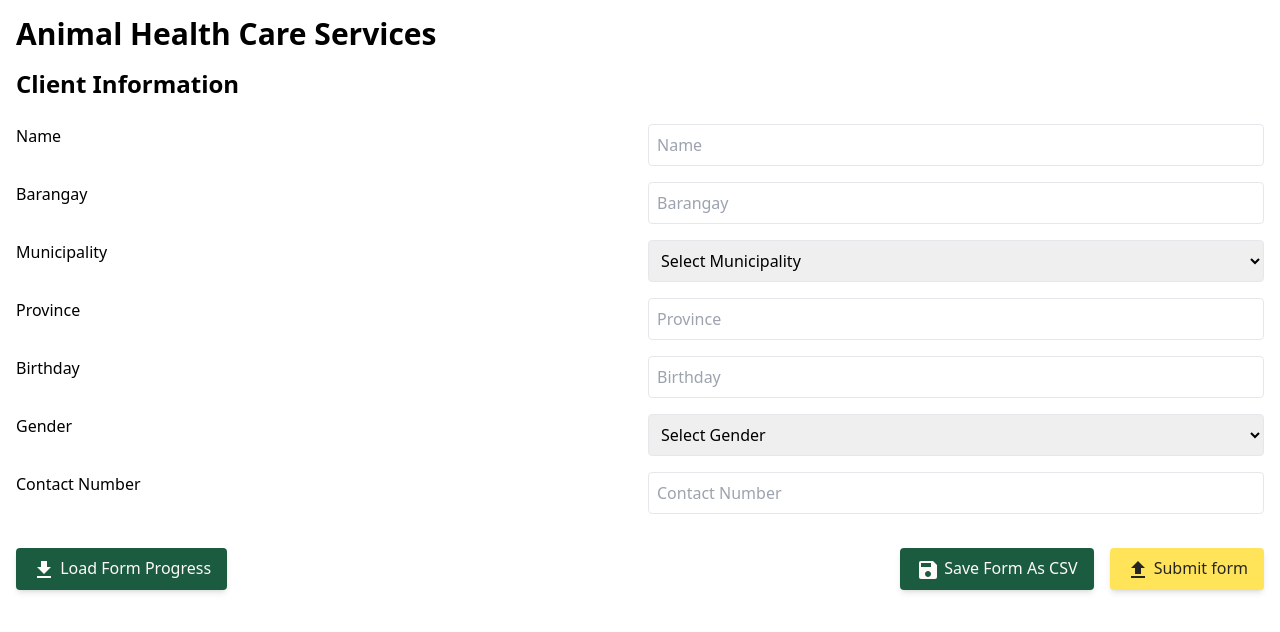
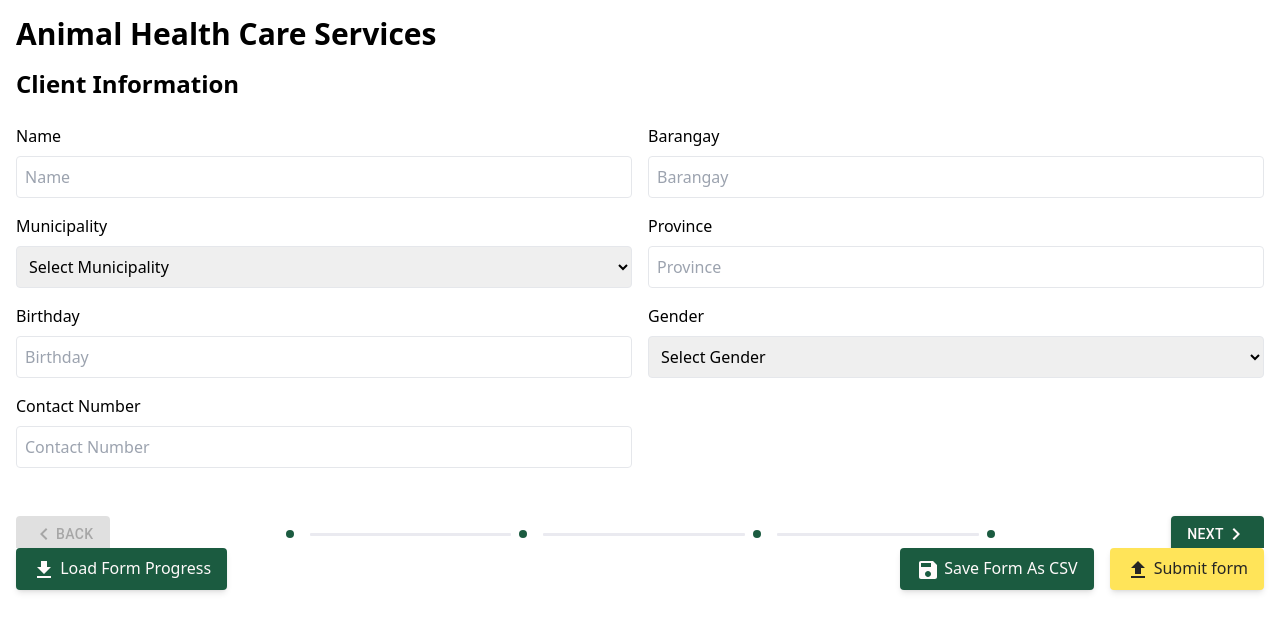
Before and after one commit to TonYacapin/PAAW, a React (Create React App) app in the folder dashboard/: page /ahcs in a window 1280 px wide. Shown: the top 632 px of the page. Built offline with nearby package versions, Linux system fonts and the light colour scheme.

Commit message:
WIP design

```diff
--- a/dashboard/src/pages/Client Request Forms/AnimalHealthCareServices.js
+++ b/dashboard/src/pages/Client Request Forms/AnimalHealthCareServices.js
@@ -165,33 +165,42 @@ function AnimalHealthCareServices() {
           <>
             <h3 className="text-2xl font-bold mb-6">Client Information</h3>
             <div className="grid grid-cols-1 md:grid-cols-2 gap-4">
+              <div className="flex flex-col">
                 <label className="block mb-2 font-medium">Name</label>
                 <input
                   type="text"
                   name="name"
                   placeholder="Name"
                   value={clientInfo.name}
-                onChange={(e) => handleInputChange(e, "clientInfo", setClientInfo)}
+                  onChange={(e) =>
+                    handleInputChange(e, "clientInfo", setClientInfo)
+                  }
                   className="border w-full p-2 rounded"
                 />
+              </div>
 
+              <div className="flex flex-col">
                 <label className="block mb-2 font-medium">Barangay</label>
                 <input
                   type="text"
                   name="barangay"
                   placeholder="Barangay"
                   value={clientInfo.barangay}
-                onChange={(e) => handleInputChange(e, "clientInfo", setClientInfo)}
+                  onChange={(e) =>
+                    handleInputChange(e, "clientInfo", setClientInfo)
+                  }
                   className="border w-full p-2 rounded"
                 />
+              </div>
 
-
-
+              <div className="flex flex-col">
                 <label className="block mb-2 font-medium">Municipality</label>
                 <select
                   name="municipality"
                   value={clientInfo.municipality}
-                onChange={(e) => handleInputChange(e, "clientInfo", setClientInfo)}
+                  onChange={(e) =>
+                    handleInputChange(e, "clientInfo", setClientInfo)
+                  }
                   className="border w-full p-2 rounded"
                 >
                   <option value="">Select Municipality</option>
@@ -211,48 +220,65 @@ function AnimalHealthCareServices() {
                   <option value="Kasibu">Kasibu</option>
                   <option value="Santa Fe">Santa Fe</option>
                 </select>
+              </div>
 
+              <div className="flex flex-col">
                 <label className="block mb-2 font-medium">Province</label>
                 <input
                   type="text"
                   name="province"
                   placeholder="Province"
                   value={clientInfo.province}
-                onChange={(e) => handleInputChange(e, "clientInfo", setClientInfo)}
+                  onChange={(e) =>
+                    handleInputChange(e, "clientInfo", setClientInfo)
+                  }
                   className="border w-full p-2 rounded"
                 />
+              </div>
 
+              <div className="flex flex-col">
                 <label className="block mb-2 font-medium">Birthday</label>
                 <input
                   type="text"
                   name="birthday"
                   placeholder="Birthday"
                   value={clientInfo.birthday}
-                onChange={(e) => handleInputChange(e, "clientInfo", setClientInfo)}
+                  onChange={(e) =>
+                    handleInputChange(e, "clientInfo", setClientInfo)
+                  }
                   className="border w-full p-2 rounded"
                 />
+              </div>
 
+              <div className="flex flex-col">
                 <label className="block mb-2 font-medium">Gender</label>
                 <select
                   name="type"
                   value={clientInfo.type}
-                onChange={(e) => handleInputChange(e, "clientInfo", setClientInfo)}
+                  onChange={(e) =>
+                    handleInputChange(e, "clientInfo", setClientInfo)
+                  }
                   className="border w-full p-2 rounded"
                 >
                   <option value="">Select Gender</option>
                   <option value="Male">Male</option>
                   <option value="Female">Female</option>
                 </select>
+              </div>
 
+              <div className="flex flex-col">
                 <label className="block mb-2 font-medium">Contact Number</label>
                 <input
                   type="text"
                   name="contact"
                   placeholder="Contact Number"
                   value={clientInfo.contact}
-                onChange={(e) => handleInputChange(e, "clientInfo", setClientInfo)}
+                  onChange={(e) =>
+                    handleInputChange(e, "clientInfo", setClientInfo)
+                  }
                   className="border w-full p-2 rounded"
                 />
+              </div>
             </div>
           </>
         );
@@ -261,6 +287,7 @@ function AnimalHealthCareServices() {
           <>
             <h3 className="text-2xl font-bold mb-6">Rabies Vaccination</h3>
             <div className="grid grid-cols-1 md:grid-cols-2 gap-4">
+              <div className="flex flex-col">
                 <label className="block mb-2 font-medium">Name of Pet</label>
                 <input
                   type="text"
@@ -268,11 +295,16 @@ function AnimalHealthCareServices() {
                   placeholder="Name of Pet"
                   value={rabiesVaccination.petName}
                   onChange={(e) =>
-                  handleInputChange(e, "rabiesVaccination", setRabiesVaccination)
+                    handleInputChange(
+                      e,
+                      "rabiesVaccination",
+                      setRabiesVaccination
+                    )
                   }
                   className="border w-full p-2 rounded"
                 />
-
+              </div>
+              <div className="flex flex-col">
                 <label className="block mb-2 font-medium">Species</label>
                 <input
                   type="text"
@@ -280,17 +312,27 @@ function AnimalHealthCareServices() {
                   placeholder="Species"
                   value={rabiesVaccination.species}
                   onChange={(e) =>
-                  handleInputChange(e, "rabiesVaccination", setRabiesVaccination)
+                    handleInputChange(
+                      e,
+                      "rabiesVaccination",
+                      setRabiesVaccination
+                    )
                   }
                   className="border w-full p-2 rounded"
                 />
+              </div>
 
+              <div className="flex flex-col">
                 <label className="block mb-2 font-medium">Gender</label>
                 <select
                   name="type"
                   value={rabiesVaccination.type}
                   onChange={(e) =>
-                  handleInputChange(e, "rabiesVaccination", setRabiesVaccination)
+                    handleInputChange(
+                      e,
+                      "rabiesVaccination",
+                      setRabiesVaccination
+                    )
                   }
                   className="border w-full p-2 rounded"
                 >
@@ -298,7 +340,9 @@ function AnimalHealthCareServices() {
                   <option value="Male">Male</option>
                   <option value="Female">Female</option>
                 </select>
+              </div>
 
+              <div className="flex flex-col">
                 <label className="block mb-2 font-medium">Age</label>
                 <input
                   type="text"
@@ -306,11 +350,17 @@ function AnimalHealthCareServices() {
                   placeholder="Age"
                   value={rabiesVaccination.age}
                   onChange={(e) =>
-                  handleInputChange(e, "rabiesVaccination", setRabiesVaccination)
+                    handleInputChange(
+                      e,
+                      "rabiesVaccination",
+                      setRabiesVaccination
+                    )
                   }
                   className="border w-full p-2 rounded"
                 />
+              </div>
 
+              <div className="flex flex-col">
                 <label className="block mb-2 font-medium">Color</label>
                 <input
                   type="text"
@@ -318,11 +368,17 @@ function AnimalHealthCareServices() {
                   placeholder="Color"
                   value={rabiesVaccination.color}
                   onChange={(e) =>
-                  handleInputChange(e, "rabiesVaccination", setRabiesVaccination)
+                    handleInputChange(
+                      e,
+                      "rabiesVaccination",
+                      setRabiesVaccination
+                    )
                   }
                   className="border w-full p-2 rounded"
                 />
+              </div>
 
+              <div className="flex flex-col">
                 <label className="block mb-2 font-medium">Remarks</label>
                 <input
                   type="text"
@@ -330,10 +386,15 @@ function AnimalHealthCareServices() {
                   placeholder="Remarks"
                   value={rabiesVaccination.remarks}
                   onChange={(e) =>
-                  handleInputChange(e, "rabiesVaccination", setRabiesVaccination)
+                    handleInputChange(
+                      e,
+                      "rabiesVaccination",
+                      setRabiesVaccination
+                    )
                   }
                   className="border w-full p-2 rounded"
                 />
+              </div>
             </div>
           </>
         );
@@ -343,6 +404,7 @@ function AnimalHealthCareServices() {
             <h3 className="text-2xl font-bold mb-6">Vaccination</h3>
             <h3 className="text-md font-semibold mb-6">Walk-in/Home Service</h3>
             <div className="grid grid-cols-1 md:grid-cols-2 gap-4">
+            <div className="flex flex-col">
               <label className="block mb-2 font-medium">Vaccination Type</label>
               <select
                 name="type"
@@ -358,7 +420,8 @@ function AnimalHealthCareServices() {
                 <option value="newCastleDisease">New Castle Disease</option>
                 <option value="blackleg">Blackleg</option>
               </select>
-
+            </div>
+              <div className="flex flex-col">
               <label className="block mb-2 font-medium">Species</label>
               <input
                 type="text"
@@ -370,7 +433,9 @@ function AnimalHealthCareServices() {
                 }
                 className="border w-full p-2 rounded"
               />
+              </div>
 
+              <div className="flex flex-col">
               <label className="block mb-2 font-medium">No. of Heads</label>
               <input
                 type="text"
@@ -382,7 +447,9 @@ function AnimalHealthCareServices() {
                 }
                 className="border w-full p-2 rounded"
               />
+              </div>
 
+              <div className="flex flex-col">
               <label className="block mb-2 font-medium">Gender</label>
               <select
                 name="gender"
@@ -396,7 +463,9 @@ function AnimalHealthCareServices() {
                 <option value="Male">Male</option>
                 <option value="Female">Female</option>
               </select>
+              </div>
 
+              <div className="flex flex-col">
               <label className="block mb-2 font-medium">Age</label>
               <input
                 type="text"
@@ -408,7 +477,9 @@ function AnimalHealthCareServices() {
                 }
                 className="border w-full p-2 rounded"
               />
+              </div>
 
+              <div className="flex flex-col">
               <label className="block mb-2 font-medium">Vaccine</label>
               <input
                 type="text"
@@ -420,7 +491,9 @@ function AnimalHealthCareServices() {
                 }
                 className="border w-full p-2 rounded"
               />
+              </div>
 
+              <div className="flex flex-col">
               <label className="block mb-2 font-medium">Quantity</label>
               <input
                 type="text"
@@ -433,6 +506,7 @@ function AnimalHealthCareServices() {
                 className="border w-full p-2 rounded"
               />
               </div>
+            </div>
           </>
         );
       case 3:
@@ -441,6 +515,7 @@ function AnimalHealthCareServices() {
             <h3 className="text-2xl font-bold mb-6">Routine Services</h3>
             <h3 className="text-md font-semibold mb-6">Walk-in/Home Service</h3>
             <div className="grid grid-cols-1 md:grid-cols-2 gap-4">
+              <div className="flex flex-col">
               <label className="block mb-2 font-medium">Service Type</label>
               <select
                 name="serviceType"
@@ -451,12 +526,16 @@ function AnimalHealthCareServices() {
                 className="border w-full p-2 rounded"
               >
                 <option value="">Select Service</option>
-                <option value="treatmentConsultation">Treatment/Consultation</option>
+                <option value="treatmentConsultation">
+                  Treatment/Consultation
+                </option>
                 <option value="deworming">Deworming</option>
                 <option value="iecMaterials">IEC Materials</option>
                 <option value="others">Others</option>
               </select>
+              </div>
 
+              <div className="flex flex-col">
               <label className="block mb-2 font-medium">Species</label>
               <input
                 type="text"
@@ -468,7 +547,9 @@ function AnimalHealthCareServices() {
                 }
                 className="border w-full p-2 rounded"
               />
+              </div>
 
+              <div className="flex flex-col">
               <label className="block mb-2 font-medium">No. of Heads</label>
               <input
                 type="text"
@@ -480,7 +561,9 @@ function AnimalHealthCareServices() {
                 }
                 className="border w-full p-2 rounded"
               />
+              </div>
 
+              <div className="flex flex-col">
               <label className="block mb-2 font-medium">Gender</label>
               <select
                 name="type"
@@ -494,7 +577,9 @@ function AnimalHealthCareServices() {
                 <option value="Male">Male</option>
                 <option value="Female">Female</option>
               </select>
+              </div>
 
+              <div className="flex flex-col">
               <label className="block mb-2 font-medium">Age</label>
               <input
                 type="text"
@@ -506,7 +591,9 @@ function AnimalHealthCareServices() {
                 }
                 className="border w-full p-2 rounded"
               />
+              </div>
 
+              <div className="flex flex-col">
               <label className="block mb-2 font-medium">Vaccine</label>
               <input
                 type="text"
@@ -518,7 +605,9 @@ function AnimalHealthCareServices() {
                 }
                 className="border w-full p-2 rounded"
               />
+              </div>
 
+              <div className="flex flex-col">
               <label className="block mb-2 font-medium">Quantity</label>
               <input
                 type="text"
@@ -531,14 +620,13 @@ function AnimalHealthCareServices() {
                 className="border w-full p-2 rounded"
               />
               </div>
+            </div>
           </>
         );
       default:
         return null;
     }
   };
-
-
 
   return (
     <div className="container mx-auto p-4">
```
Lines whose indentation alone changed are shown as unchanged.
